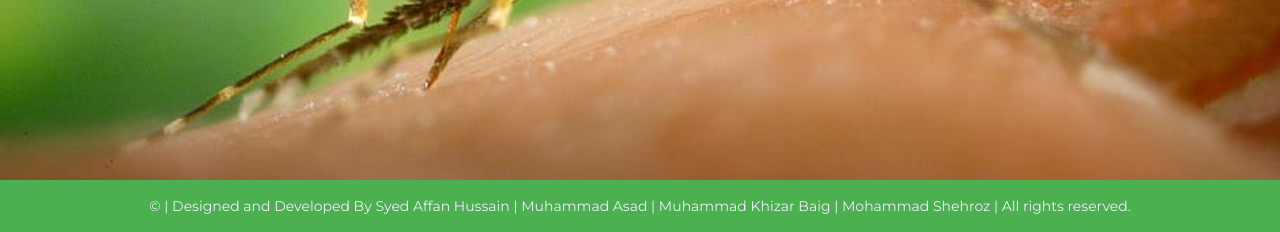
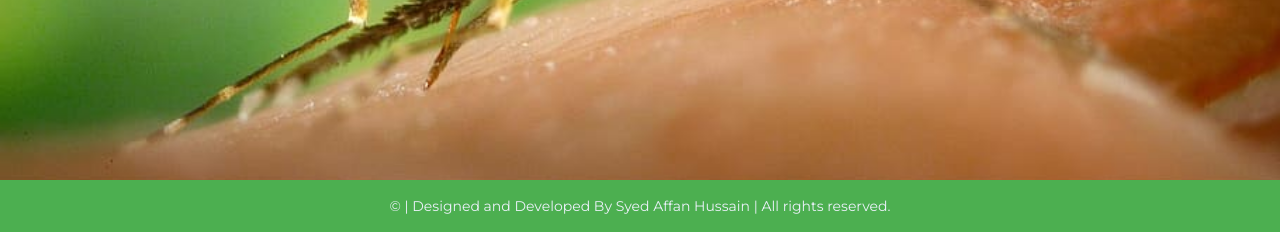
Before and after one commit to SyedAffan10/Web-Based-Malaria-Detection, a Flask app: page / in a window 1280 px wide. Shown: the part 650-882 px from the top of the page. Run offline with Flask 2, Linux system fonts and the light colour scheme; some libraries are stand-ins or nearby versions.

Commit message:
Update index.html

```diff
--- a/templates/index.html
+++ b/templates/index.html
@@ -71,7 +71,7 @@
 
     <section class="copyright">
         <div class="container">
-            <p>© <span id="year"></span> | Designed and Developed By Syed Affan Hussain | Muhammad Asad | Muhammad Khizar Baig | Mohammad Shehroz | All rights reserved.</p>
+            <p>© <span id="year"></span> | Designed and Developed By Syed Affan Hussain | All rights reserved.</p>
         </div>
     </section>
 
```
